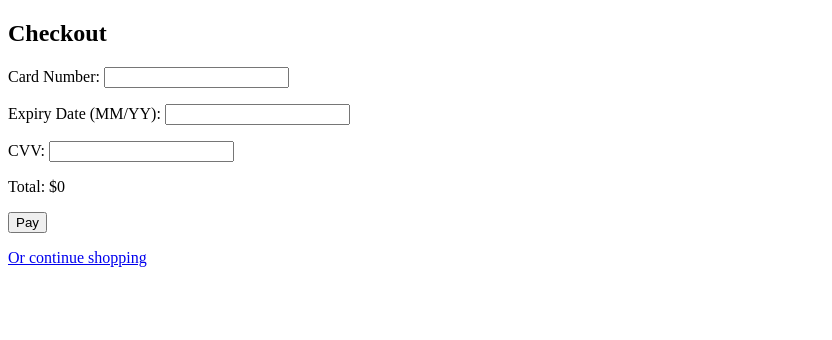
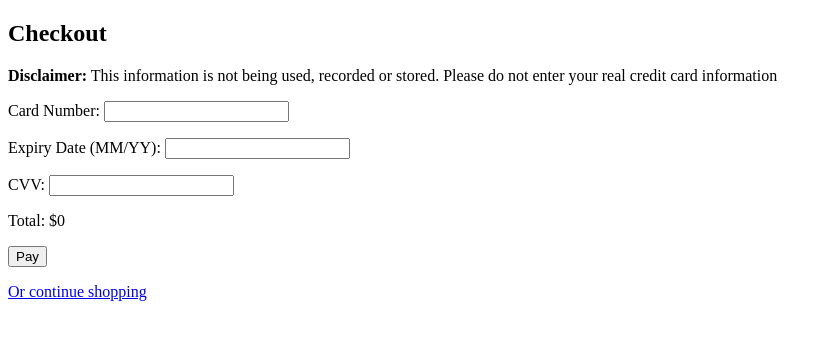
Before and after one commit to Newt-Tea/eMarket-MSU-Intro-to-SE_Group1, a Django app: page /checkout/ in a window 1280 px wide. Shown: the top 340 px of the page, without its empty margins (0-832 px from the left). Run offline with Django 5.2, Linux system fonts and the light colour scheme; a user stored in the database is signed in; data that the repository does not hold is empty.

Commit message:
Add disclaimer to checkout page regarding credit card information

```diff
--- a/eMarket/app/templates/app/checkout.html
+++ b/eMarket/app/templates/app/checkout.html
@@ -7,6 +7,9 @@
 </head>
 <body>
     <h2>Checkout</h2>
+
+    <p><strong>Disclaimer:</strong> This information is not being used, recorded or stored. Please do not enter your real credit card information</p>
+
     <form method="POST">
       {% csrf_token %}
       {{ form.as_p }}
```
